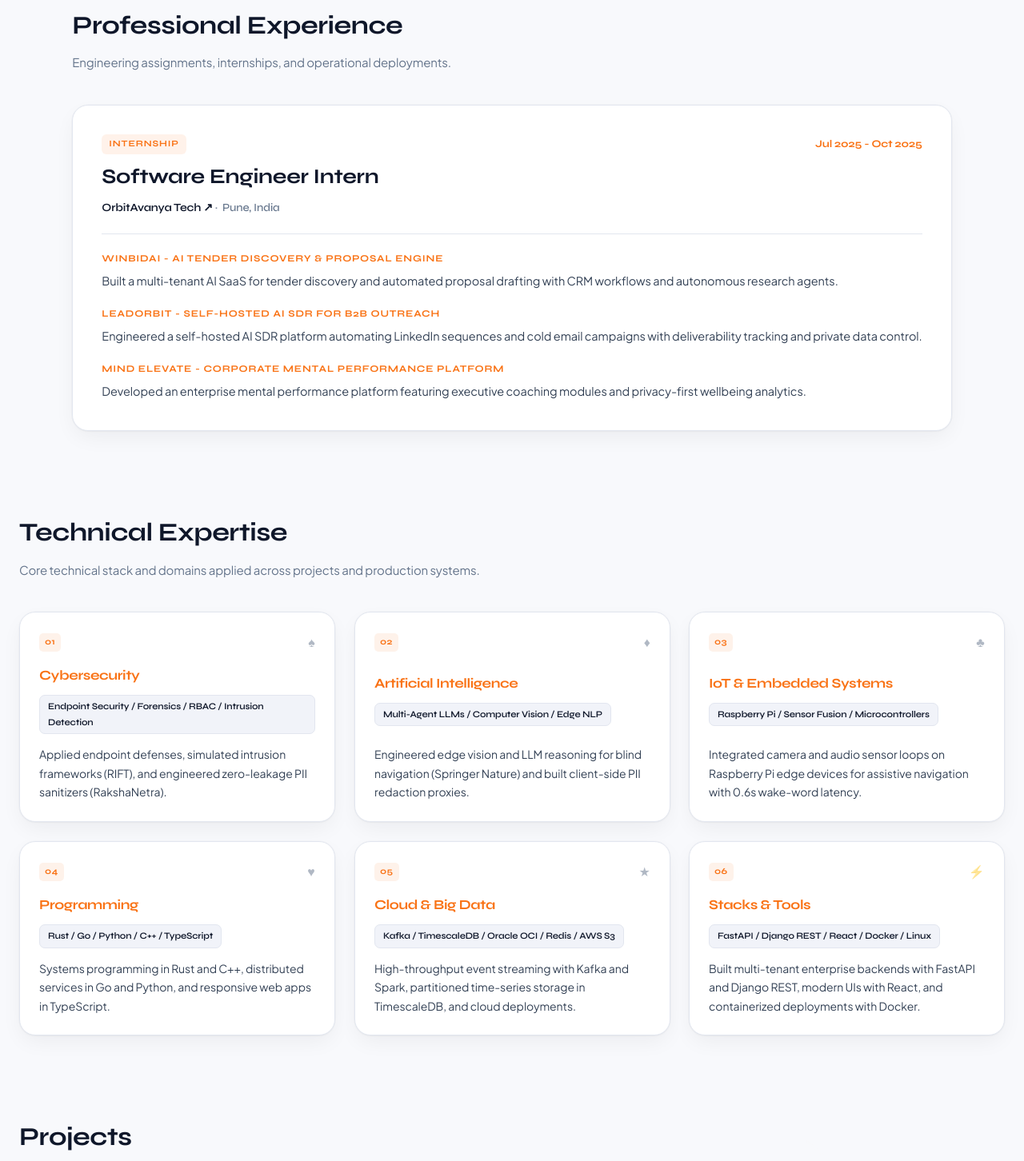
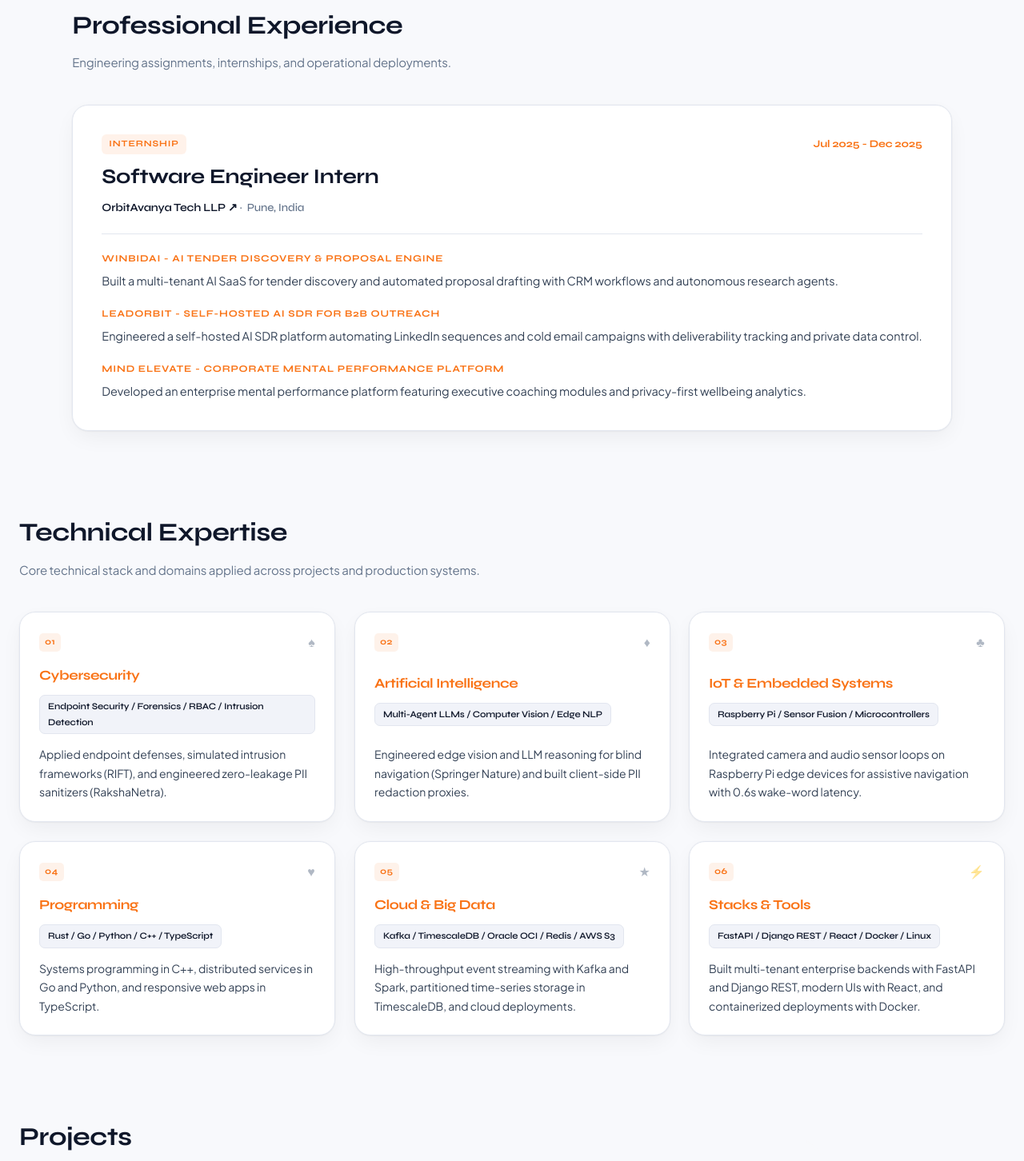
Before and after one commit to dhiraj-rajput/portfolio, a React (Vite) app: page / in a window 1280 px wide. Shown: the part 2037-3489 px from the top of the page at 80% size. Built offline with nearby package versions, Linux system fonts and the light colour scheme.

Commit message:
Update company name and internship period in experience

```diff
--- a/src/data/experience.ts
+++ b/src/data/experience.ts
@@ -6,10 +6,10 @@ export const experiences: ExperienceEntry[] = [
   {
     id: 'orbitavanya-intern',
     role: 'Software Engineer Intern',
-    company: 'OrbitAvanya Tech',
+    company: 'OrbitAvanya Tech LLP',
     website: 'https://orbitavanyatech.com/',
     location: 'Pune, India',
-    period: 'Jul 2025 - Oct 2025',
+    period: 'Jul 2025 - Dec 2025',
     type: 'Internship',
     responsibilities: [
       {
@@ -59,7 +59,7 @@ export const techDomains: TechDomain[] = [
     category: 'Programming',
     stack: 'Rust / Go / Python / C++ / TypeScript',
     description:
-      'Systems programming in Rust and C++, distributed services in Go and Python, and responsive web apps in TypeScript.',
+      'Systems programming in C++, distributed services in Go and Python, and responsive web apps in TypeScript.',
   },
   {
     id: 'cloud',
```
